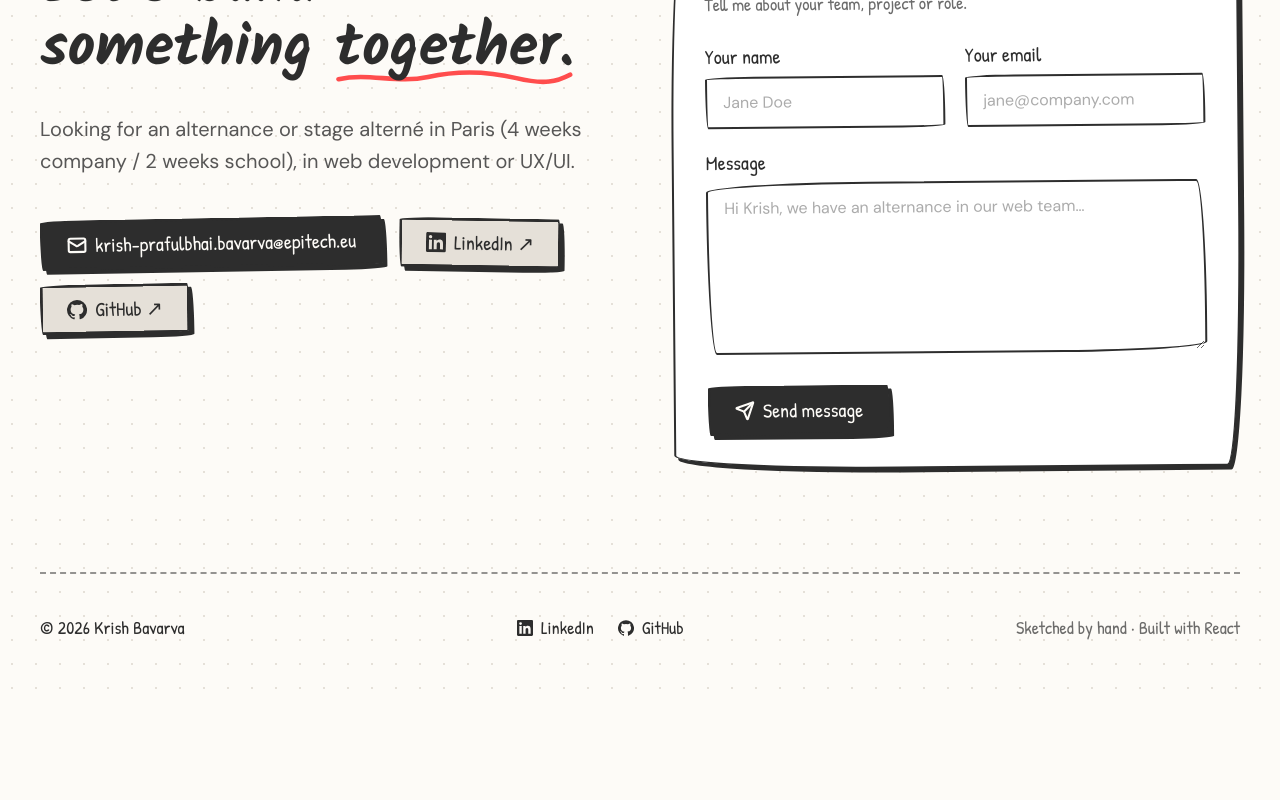
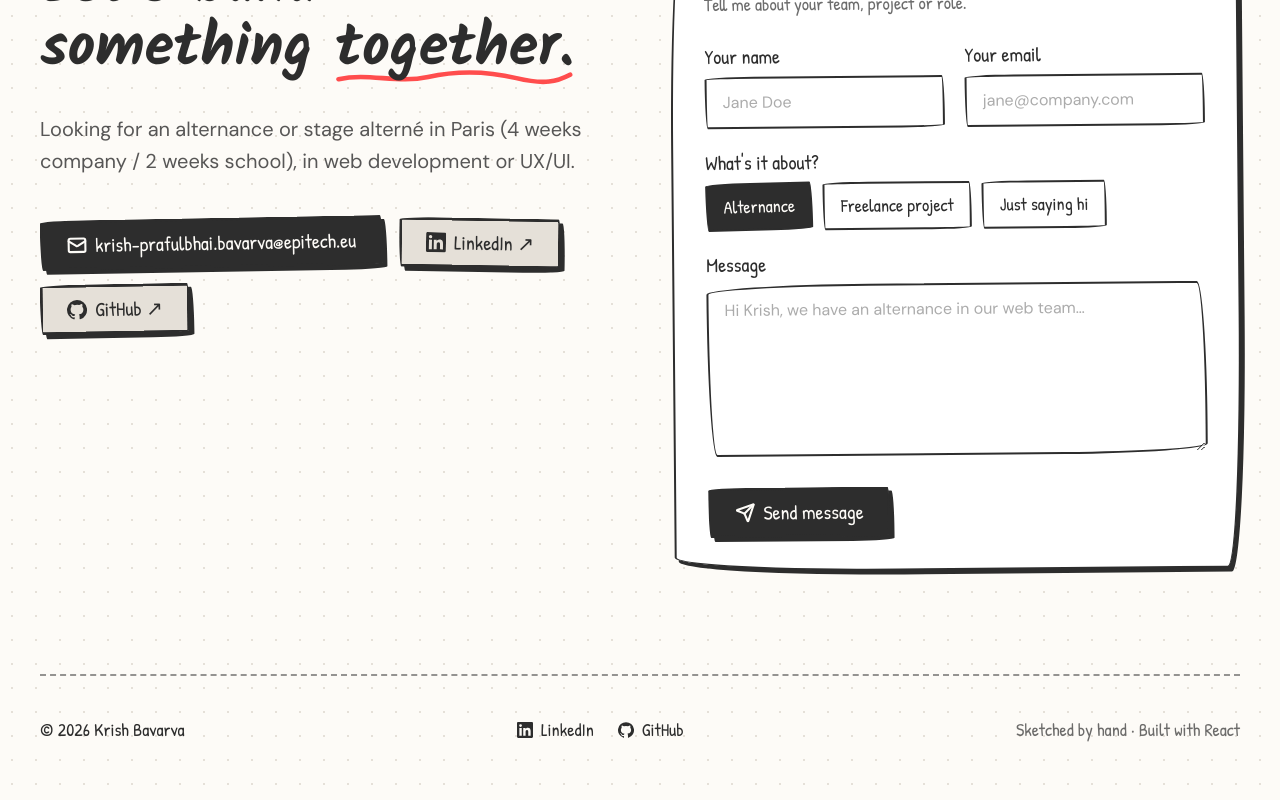
Before and after one commit to krishbavarva/Portfolio, a React (Vite) app: page / in a window 1280 px wide. Shown: the part 6164-6964 px from the top of the page. Before the commit the page ends 6862 px from the top, so only its background shows below. Built offline with nearby package versions, Linux system fonts and the light colour scheme; no server answers.

Commit message:
Contact form: bring back the topic choice (sent as title)

```diff
--- a/src/components/ContactForm.jsx
+++ b/src/components/ContactForm.jsx
@@ -18,10 +18,13 @@ const field =
   'focus:border-pen focus:ring-4 focus:ring-pen/20 focus:outline-none'
 const label = 'mb-1.5 block font-hand text-xl'
 
+// Sent as the `title` field ({{title}} in the EmailJS template).
+const topics = ['Alternance', 'Freelance project', 'Just saying hi']
+
 // Until EmailJS is configured: open the visitor's email (Gmail on desktop, mail app on phones)
 // with the message filled in, so the form is never a dead end.
-function openEmailDraft({ from_name, reply_to, message }) {
-  const subject = `Portfolio message from ${from_name}`
+function openEmailDraft({ from_name, reply_to, title, message }) {
+  const subject = `${title} — from ${from_name}`
   const body = `${message}\n\n— ${from_name} (${reply_to})`
   const isTouch = window.matchMedia('(pointer: coarse)').matches
   const url = isTouch
@@ -36,6 +39,7 @@ export default function ContactForm() {
   const timeRef = useRef(null)
   const botRef = useRef(null)
   const [status, setStatus] = useState('idle') // idle | sending | sent | drafted | error
+  const [topic, setTopic] = useState(topics[0])
   const [sentTo, setSentTo] = useState({ name: '', email: '' })
 
   async function onSubmit(e) {
@@ -76,7 +80,14 @@ export default function ContactForm() {
             ? `Your message was sent successfully. I'll get back to you at ${sentTo.email}.`
             : 'Your email app opened with the message filled in — just press send there.'}
         </p>
-        <Button variant="secondary" className="mt-6 -rotate-1" onClick={() => setStatus('idle')}>
+        <Button
+          variant="secondary"
+          className="mt-6 -rotate-1"
+          onClick={() => {
+            setTopic(topics[0])
+            setStatus('idle')
+          }}
+        >
           Write another message
         </Button>
       </Card>
@@ -102,6 +113,26 @@ export default function ContactForm() {
           <input id="cf-email" name="reply_to" type="email" required autoComplete="email" maxLength={200} placeholder="jane@company.com" className={field} />
         </div>
       </div>
+
+      <fieldset className="mt-5">
+        <legend className={label}>What's it about?</legend>
+        <div className="flex flex-wrap gap-2.5">
+          {topics.map((t, i) => {
+            const active = topic === t
+            return (
+              <label
+                key={t}
+                className={`min-h-11 cursor-pointer rounded-wobbly border-2 border-pencil px-4 py-2 font-hand text-lg transition-[rotate,background-color,color] duration-100 has-focus-visible:ring-4 has-focus-visible:ring-pen/30 ${
+                  active ? `bg-pencil text-paper ${i % 2 ? 'rotate-1' : '-rotate-1'}` : 'bg-white hover:bg-postit'
+                }`}
+              >
+                <input type="radio" name="title" value={t} checked={active} onChange={() => setTopic(t)} className="sr-only" />
+                {t}
+              </label>
+            )
+          })}
+        </div>
+      </fieldset>
 
       <div className="mt-5">
         <label htmlFor="cf-message" className={label}>
```
